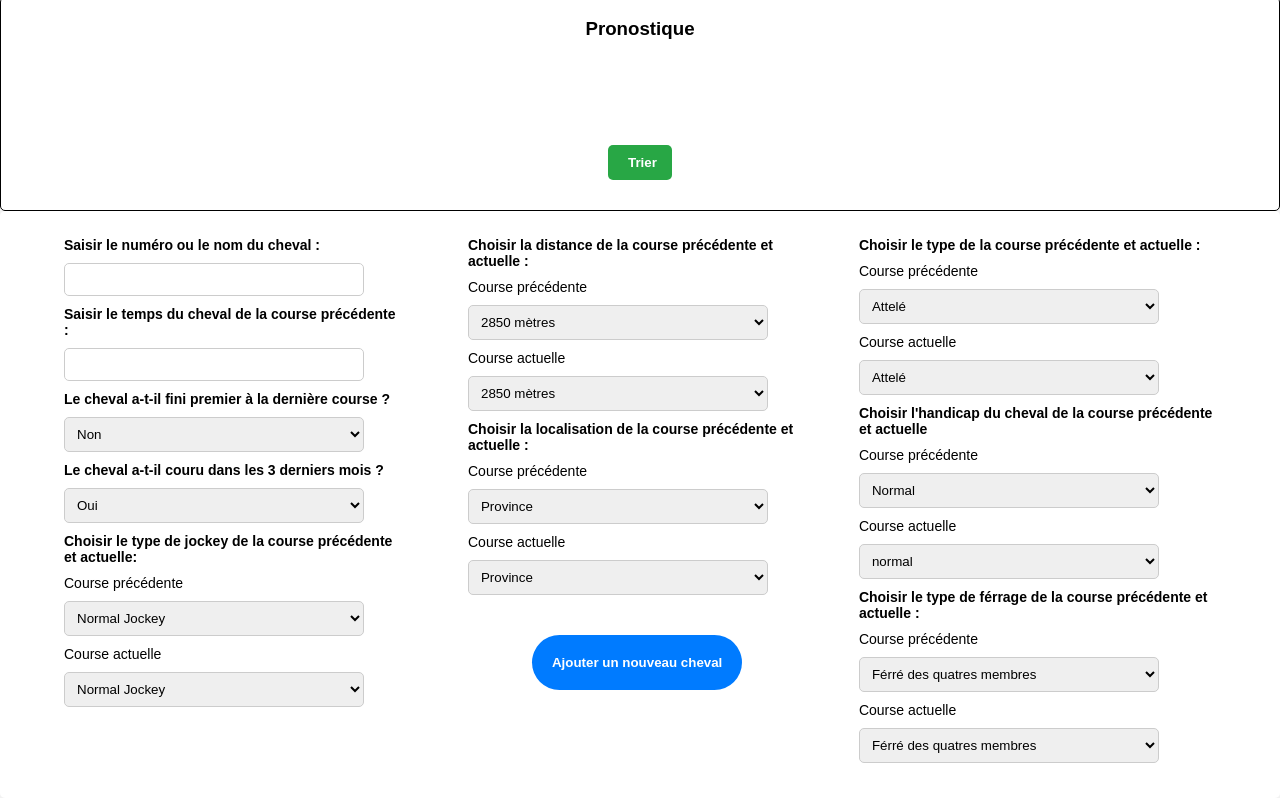
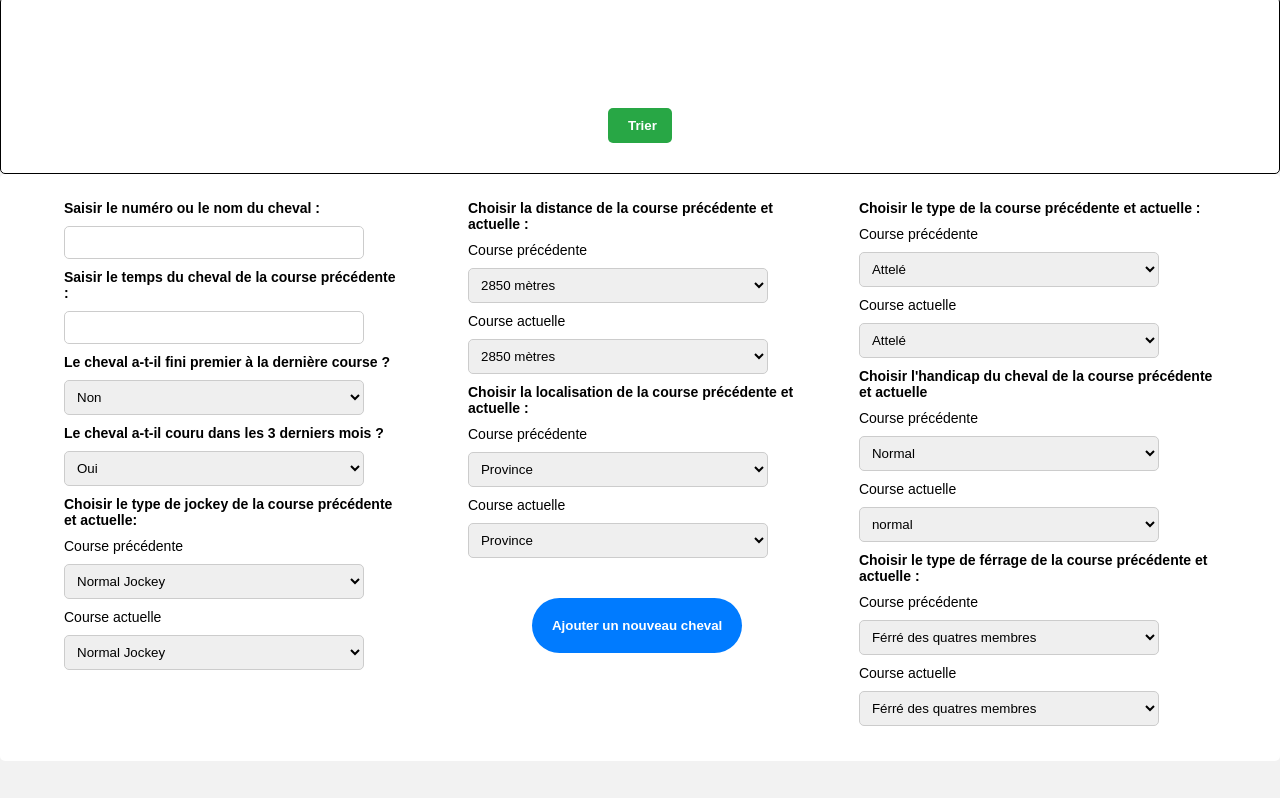
Before and after one commit to NicolasBaudoin/faire-le-papier, a website: page index.html in a window 1280 px wide. Shown: the part 107-905 px from the top of the page. After the commit the page ends 868 px from the top, so only its background shows below. Drawn offline with Linux system fonts and the light colour scheme.

Commit message:
Remove subtitle Pronostic to put it in nav

```diff
--- a/index.html
+++ b/index.html
@@ -31,7 +31,6 @@
     </nav>
     <main>
         <div id="horse-list-container">
-            <h3>Pronostique</h3>
             <div id="overflow-horse-list">
                 <ul id="horse-list">
                 </ul>
```
